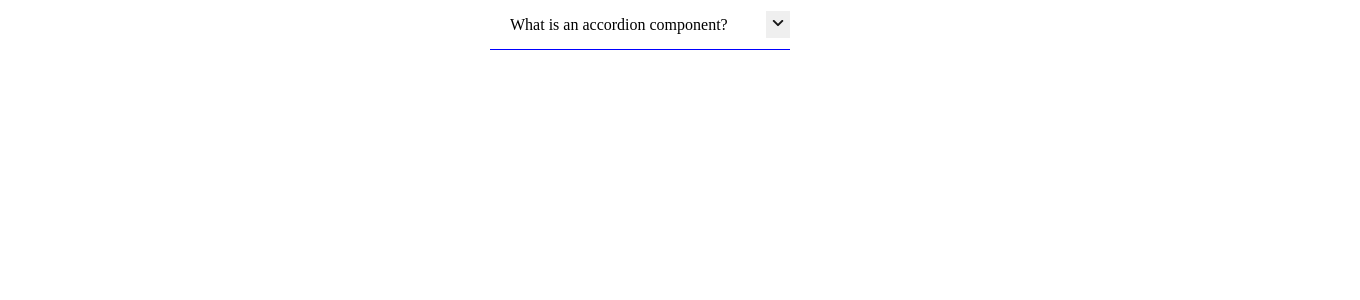
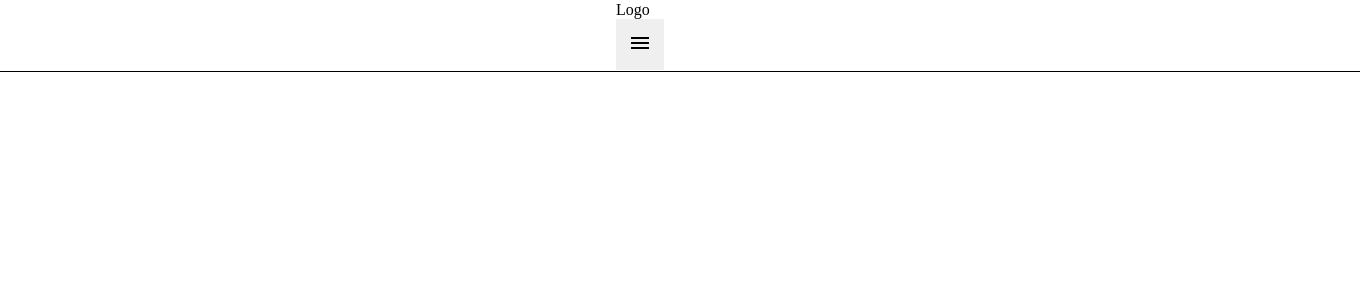
Before and after one commit to BernardoViP/react-course, a React (Create React App) app: page / in a window 1280 px wide. Shown: the top 300 px of the page, 1360 px wide, since content can reach past the window. Built offline with nearby package versions, Linux system fonts and the light colour scheme.

Commit message:
style navbar using hook and useState component

```diff
--- a/src/App.jsx
+++ b/src/App.jsx
@@ -1,11 +1,11 @@
 import "./App.css"
-import Accordion from "./hooks/components/accordion";
+import Navbar from "./hooks/components/navbar";
 
 
 function App() {
   return (
     <body>
-      <Accordion />
+      <Navbar />
     </body>
   );
 }
--- /dev/null
+++ b/src/hooks/components/navbar/index.jsx
@@ -0,0 +1,31 @@
+import { useState } from "react";
+import { Up , Stable } from "./src/images";
+import { NavButton, NavContainer, NavContent, NavImage, NavText, NavWrapper, ContentText } from "./style"
+
+export default function Navbar() {
+
+    function HandleNav(){
+        return setVisible(!visible)
+    }
+//  controle de estado do content
+    const [ visible, setVisible ] = useState(false)
+
+    const handleAngle = visible === false ? Stable : Up
+
+    return(
+    <NavWrapper>
+     <NavContainer>
+        <NavText>Logo</NavText>
+        <NavButton onClick={HandleNav}>
+            <NavImage src={handleAngle}/>
+        </NavButton>
+     </NavContainer>
+
+     {visible && (
+        <NavContent>
+            <ContentText>Lorem ipsum dolor sit amet consectetur adipisicing elit. Atque porro ex error dolores excepturi. Qui eum ea, magnam odio rem vero eveniet quaerat ab nisi sed ipsam ipsum reiciendis modi.</ContentText>
+        </NavContent>
+     )}
+     </NavWrapper>
+    );
+}
--- /dev/null
+++ b/src/hooks/components/navbar/src/images/index.js
@@ -0,0 +1,2 @@
+export {default as Up} from "./up.png"
+export {default as Stable} from "./Stable.png"
--- /dev/null
+++ b/src/hooks/components/navbar/style.js
@@ -0,0 +1,36 @@
+import styled from "styled-components"
+
+export const NavWrapper = styled.div`
+box-sizing: border-box;
+display: flex;
+flex-direction: column;
+justify-content: center;
+align-items: center;
+padding: 0px 64px;
+position: relative;
+width: 1440px;
+height: 72px;
+border-bottom: 1px solid black;
+
+`
+export const NavContent = styled.div`
+
+`
+export const ContentText = styled.p`
+
+`
+
+export const NavContainer = styled.div`
+
+`
+
+export const NavText = styled.p`
+
+`
+
+export const NavButton = styled.button`
+
+`
+
+export const NavImage = styled.img`
+`
```
Also changed, not shown: src/hooks/components/navbar/src/images/Stable.png (added), src/hooks/components/navbar/src/images/up.png (added).
